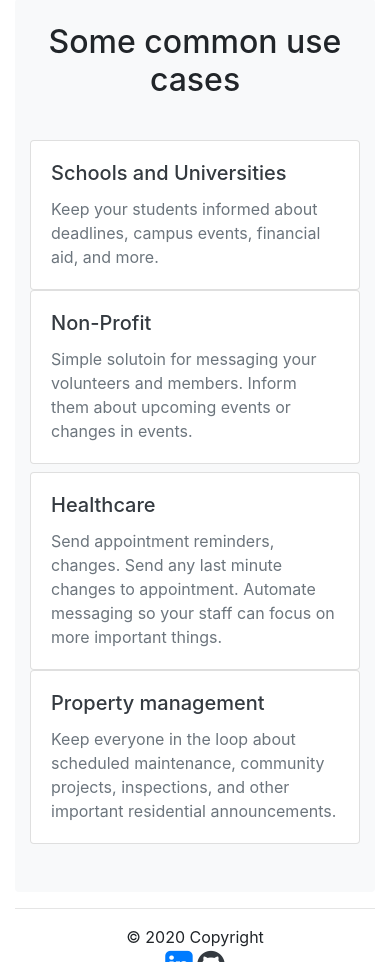
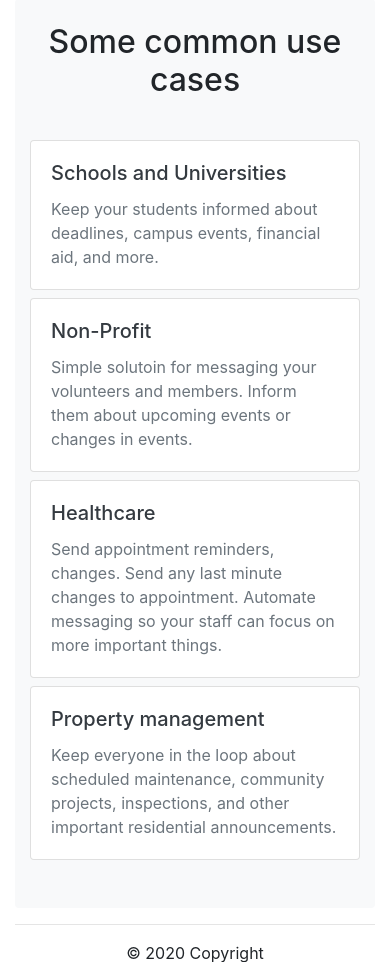
Before and after one commit to kamalkhadka/notify, a Flask app: page / in a window 390 px wide. Shown: the part 427-1389 px from the top of the page. Run offline with Flask 2, Linux system fonts and the light colour scheme; some libraries are stand-ins or nearby versions.

Commit message:
fixed spacing

```diff
--- a/templates/index.html
+++ b/templates/index.html
@@ -15,7 +15,7 @@
   <div class="container">
     <h2 class="text-center py-4 mb-3">Some common use cases</h2>
     <div class="row">
-      <div class="col-md-6 mb-sm-2">
+      <div class="col-md-6 mb-2">
         <div class="card">
           <div class="card-body">
             <h5 class="card-title text-dark">Schools and Universities</h5>
@@ -39,7 +39,7 @@
       </div>
     </div>
     <div class="row mt-2">
-      <div class="col-md-6 mb-sm-2">
+      <div class="col-md-6 mb-2">
         <div class="card">
           <div class="card-body">
             <h5 class="card-title text-dark">Healthcare</h5>
```
